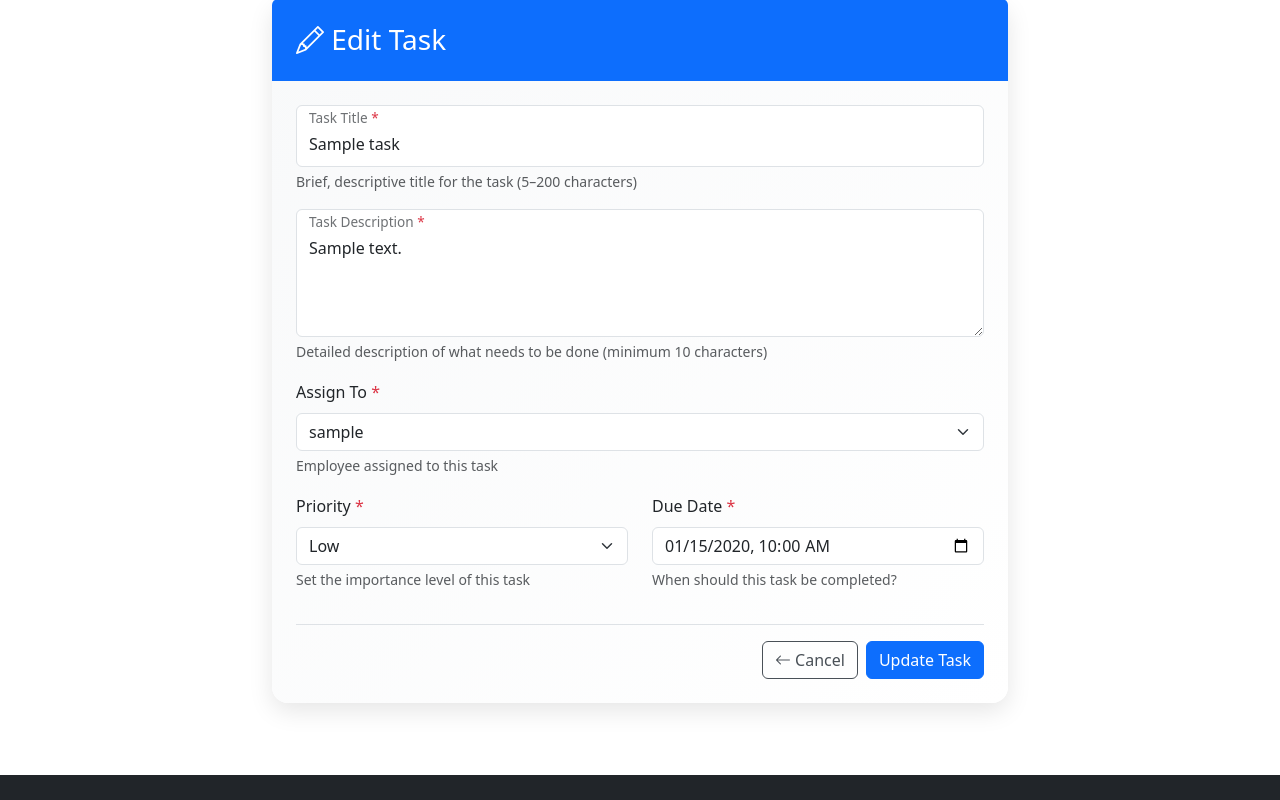
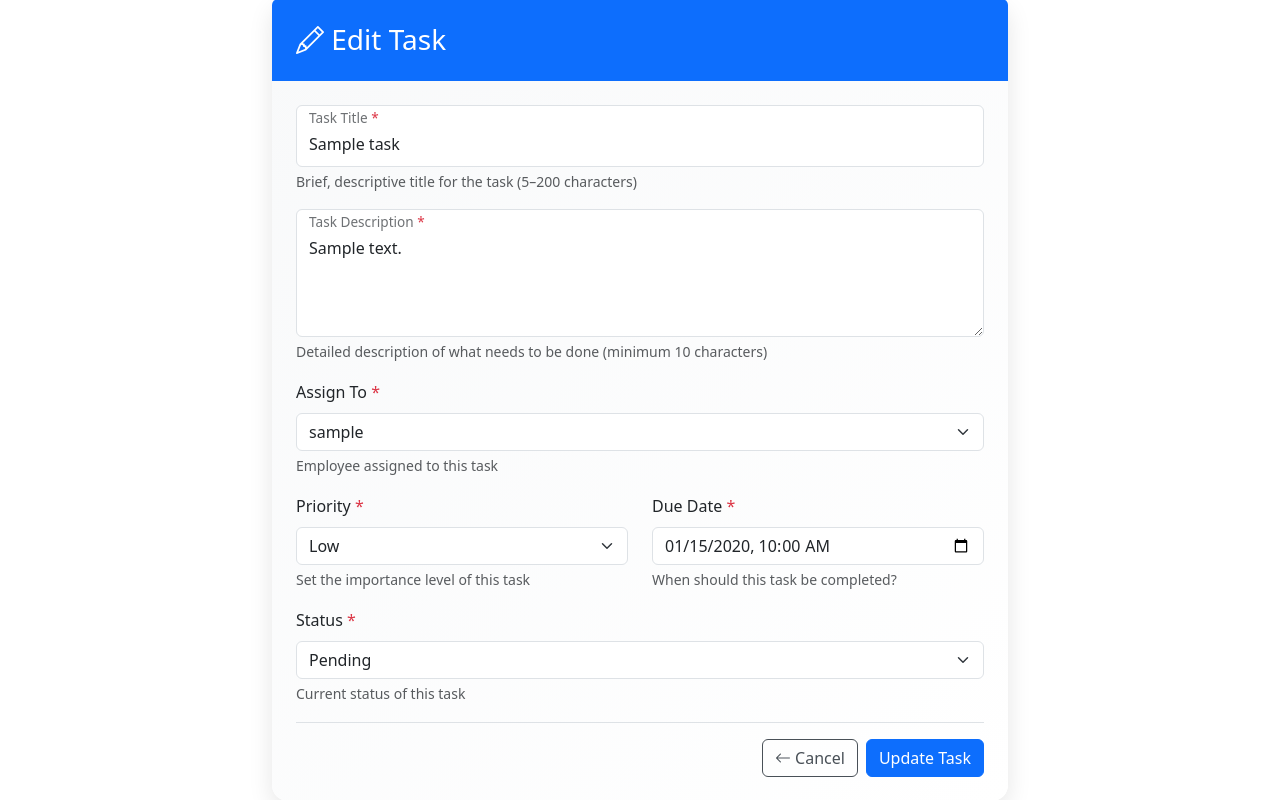
Before and after one commit to thekidmellow/employee_task_manager, a Django app: page /tasks/1/edit/ in a window 1280 px wide. Shown: the part 89-889 px from the top of the page. Run offline with Django 5.2, Linux system fonts and the light colour scheme; a user stored in the database is signed in; tables that the repository leaves empty hold one stand-in row (values such as "Sample post").

Commit message:
fix: Add status field to task edit form

```diff
--- a/apps/tasks/forms.py
+++ b/apps/tasks/forms.py
@@ -107,6 +107,11 @@ class TaskCreationForm(forms.ModelForm):
             self.fields["status"].required = False
             self.fields["status"].initial = "pending"
             self.fields["status"].widget = forms.HiddenInput()
+
+        else:
+            self.fields["status"].required = True
+            self.fields["status"].label = "Task Status"
+            self.fields["status"].help_text = "Current status of this task"
 
         if self.instance and getattr(self.instance, "assigned_to", None):
             self.fields["assignee"].initial = self.instance.assigned_to
--- a/templates/tasks/task_form.html
+++ b/templates/tasks/task_form.html
@@ -142,6 +142,20 @@
                         {% endif %}
                     </div>
 
+                    {% if form.instance.pk and form.status and not form.status.is_hidden %}
+                    <div class="mb-3">
+                        <label for="{{ form.status.id_for_label }}" class="form-label">Status <span
+                                class="text-danger">*</span></label>
+                        {{ form.status }}
+                        <div id="id_status_helptext" class="form-text text-muted">
+                            {{ form.status.help_text|default_if_none:"" }}
+                        </div>
+                        {% if form.status.errors %}
+                        <div class="invalid-feedback d-block">{{ form.status.errors.0 }}</div>
+                        {% endif %}
+                    </div>
+                    {% endif %}
+
                     <div class="d-flex flex-column flex-md-row gap-2 justify-content-md-end pt-3 border-top mt-3"
                         role="group" aria-label="Form actions">
                         <a href="{% url 'tasks:task_list' %}" class="btn btn-outline-secondary order-md-1">
```
